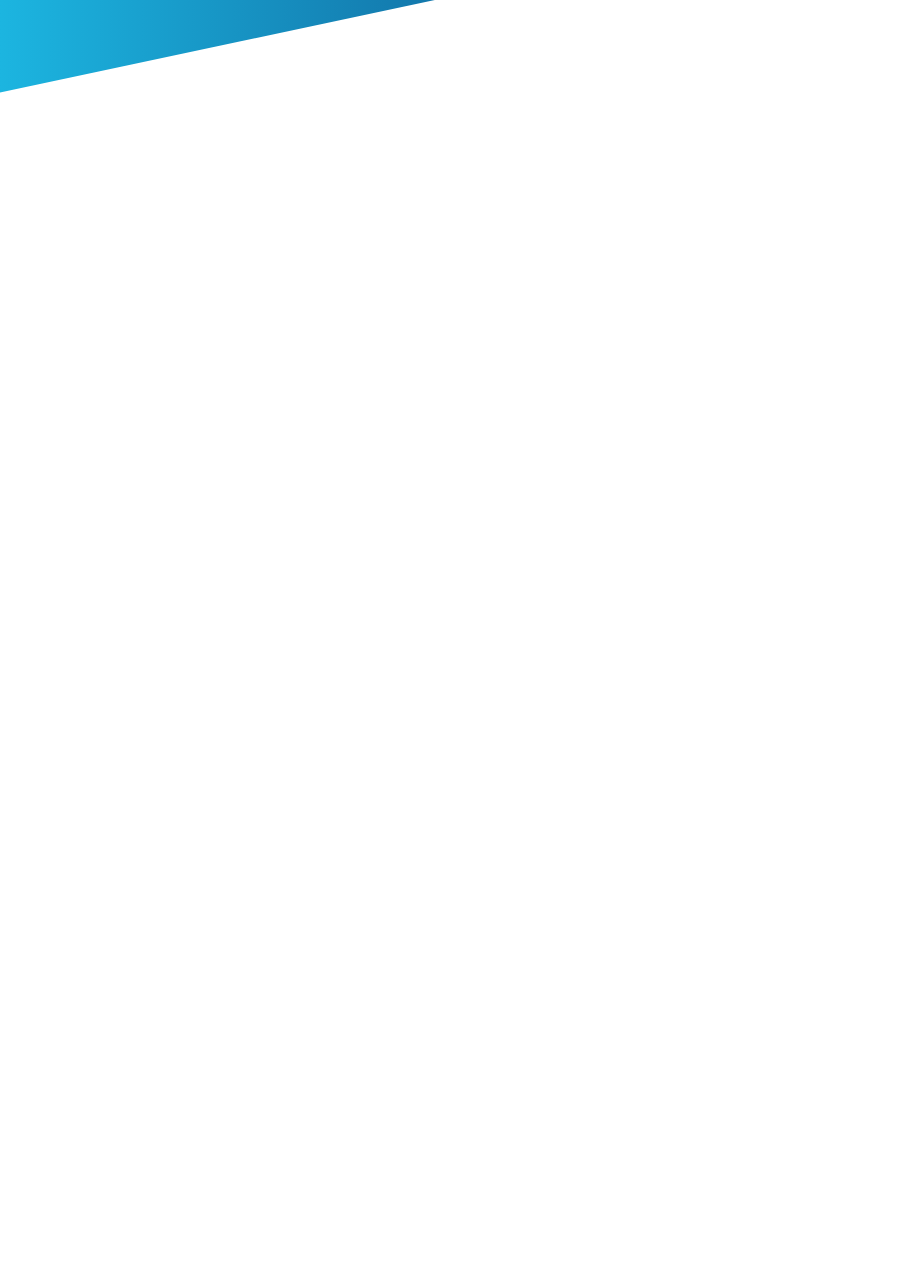
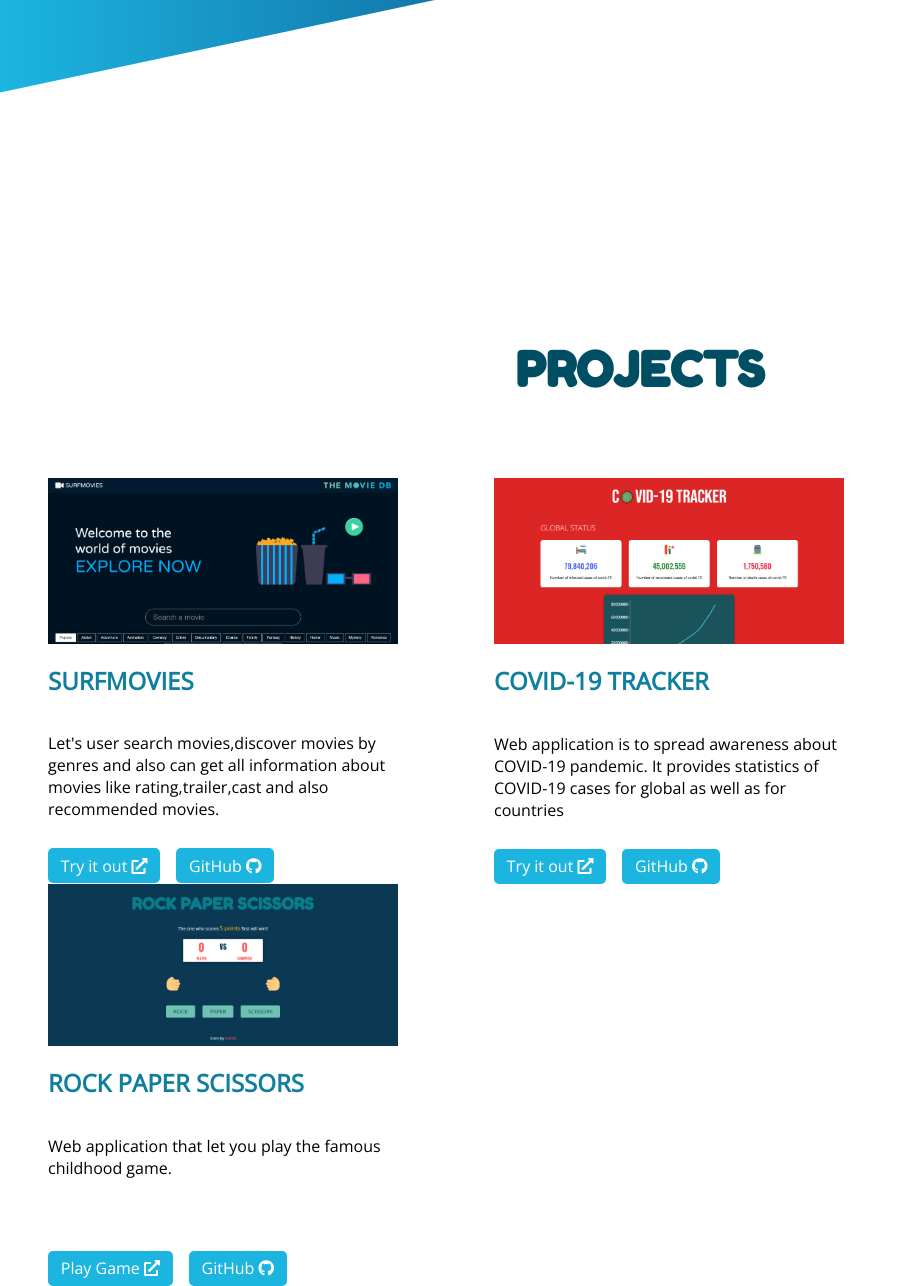
Before and after one commit to ShikharSingh98/my-portfolio-website, a plain HTML site: page index.html in a window 1280 px wide. Shown: the part 551-1837 px from the top of the page, without its empty margins (0-907 px from the left). Before the commit the page ends 851 px from the top, so only its background shows below. Drawn offline with nearby package versions, Linux system fonts and the light colour scheme.

Commit message:
Created Projects Section

```diff
--- a/index.html
+++ b/index.html
@@ -23,14 +23,16 @@
     <nav class="navbar">
       <span class="navbar-brand-name">&lt;shikhar /&gt;</span>
       <div class="navbar-links">
-        <span class="navbar-links-item">Skills</span>
-        <span class="navbar-links-item">Projects</span>
-        <span class="navbar-links-item">Blogs</span>
+        <a href="#projects" class="navbar-links-item">Projects</a>
+        <a href="#blogs" class="navbar-links-item">Blogs</a>
       </div>
     </nav>
 
     <main class="container">
+      <!-- Introduction Section -->
+
       <section id="introduction">
+        <div class="introduction-container">
           <div class="hello-text">
             <span>Hi 🖐</span>
             <span>I'm Shikhar Singh</span>
@@ -55,11 +57,99 @@
                 src="./images/hashnode-logo.png"
             /></a>
           </div>
-      </section>
+        </div>
+        <!--Image  -->
+
         <div class="my-image">
           <img src="./images/Profile Image.png" />
-        <!-- <img src="./images/11-removebg-preview.png" /> -->
         </div>
+      </section>
+
+      <!-- Skills Section -->
+      <section id="projects">
+        <h2 class="section-heading">Projects</h2>
+        <div class="cards-container">
+          <article class="card">
+            <img class="card-image" src="./images/projects/surfmovies.png" />
+            <div class="card-content">
+              <h2 class="card-title">SurfMovies</h2>
+              <p class="card-text">
+                Let's user search movies,discover movies by genres and also can
+                get all information about movies like rating,trailer,cast and
+                also recommended movies.
+              </p>
+              <div class="card-links">
+                <a
+                  class="card-links-item"
+                  href="https://surfmoviesbyshikharsingh.netlify.app/"
+                  target="_blank"
+                  >Try it out <i class="fas fa-external-link-alt"></i>
+                </a>
+                <a
+                  class="card-links-item"
+                  href="https://github.com/ShikharSingh98/SurfMovies"
+                  target="_blank"
+                  >GitHub <i class="fab fa-github"></i>
+                </a>
+              </div>
+            </div>
+          </article>
+          <article class="card">
+            <img
+              class="card-image"
+              src="./images/projects/covid-19 Tracker.png"
+            />
+            <div class="card-content">
+              <h2 class="card-title">Covid-19 Tracker</h2>
+              <p class="card-text">
+                Web application is to spread awareness about COVID-19 pandemic.
+                It provides statistics of COVID-19 cases for global as well as
+                for countries
+              </p>
+              <div class="card-links">
+                <a
+                  class="card-links-item"
+                  href="https://covid19trackerbyshikharsingh.netlify.app/"
+                  target="_blank"
+                  >Try it out <i class="fas fa-external-link-alt"></i>
+                </a>
+                <a
+                  class="card-links-item"
+                  href="https://github.com/ShikharSingh98/Covid-19-Tracker"
+                  target="_blank"
+                  >GitHub <i class="fab fa-github"></i>
+                </a>
+              </div>
+            </div>
+          </article>
+          <article class="card">
+            <img
+              class="card-image"
+              src="./images/projects/rock-paper-scissors.png"
+            />
+            <div class="card-content">
+              <h2 class="card-title">Rock Paper Scissors</h2>
+              <p class="card-text">
+                Web application that let you play the famous childhood game.
+              </p>
+              <div class="card-links">
+                <a
+                  class="card-links-item"
+                  href="https://rockpaperscissorsbyshikharsingh.netlify.app/"
+                  target="_blank"
+                  >Play Game <i class="fas fa-external-link-alt"></i>
+                </a>
+                <a
+                  class="card-links-item"
+                  href="https://github.com/ShikharSingh98/Rock-Paper-Scissors"
+                  target="_blank"
+                  >GitHub <i class="fab fa-github"></i>
+                </a>
+              </div>
+            </div>
+          </article>
+        </div>
+      </section>
     </main>
   </body>
 </html>
--- a/styles.css
+++ b/styles.css
@@ -1,7 +1,11 @@
+html {
+  scroll-behavior: smooth;
+}
+
 body {
   margin: 0rem;
   padding: 0rem;
-  color: white;
+  font-family: 'Open Sans', sans-serif;
 }
 
 .navbar {
@@ -28,6 +32,7 @@ body {
   font-size: 1.5rem;
   margin-left: 5rem;
   cursor: pointer;
+  color: white;
 }
 
 .navbar-links {
@@ -42,12 +47,17 @@ body {
   text-transform: uppercase;
   font-size: 1.2rem;
   cursor: pointer;
+  color: white;
+  text-decoration: none;
 }
 
 #introduction {
-  background-color: #004e64;
+  height: 100vh;
+}
+
+.introduction-container {
+  height: 100%;
   clip-path: polygon(0 0, 100% 0, 100% 40%, 0 74%);
-  height: 100vh;
   background: #000046; /* fallback for old browsers */
   background: -webkit-linear-gradient(
     to right,
@@ -69,6 +79,7 @@ body {
   margin: 0rem 5rem;
   padding-top: 5rem;
   padding-bottom: 2rem;
+  color: white;
 }
 
 .hello-text :first-child {
@@ -107,3 +118,61 @@ body {
 .my-image img {
   width: 300px;
 }
+
+#projects {
+  display: flex;
+  flex-direction: column;
+  align-items: center;
+}
+
+.section-heading {
+  color: #004e64;
+  font-family: 'Fredoka One', cursive;
+  font-size: 3rem;
+  text-transform: uppercase;
+  margin-bottom: 5rem;
+}
+
+.cards-container {
+  display: flex;
+  flex-wrap: wrap;
+}
+
+.card {
+  display: flex;
+  flex-direction: column;
+  width: 350px;
+  margin: 0 3rem;
+}
+
+.card-image {
+  width: 100%;
+}
+
+.card-content {
+  display: flex;
+  flex-direction: column;
+  justify-content: space-between;
+}
+
+.card-title {
+  color: #107f9e;
+  text-transform: uppercase;
+}
+
+.card-text {
+  height: 100px;
+}
+
+.card-links {
+  display: flex;
+}
+
+.card-links-item {
+  text-decoration: none;
+  background-color: #1cb5e0;
+  color: white;
+  padding: 0.4rem 0.8rem;
+  border-radius: 5px;
+  margin-right: 1rem;
+}
```
Also changed, not shown: images/projects/covid-19 Tracker.png (added), images/projects/rock-paper-scissors.png (added), images/projects/surfmovies.png (added). Lines whose indentation alone changed are shown as unchanged.
